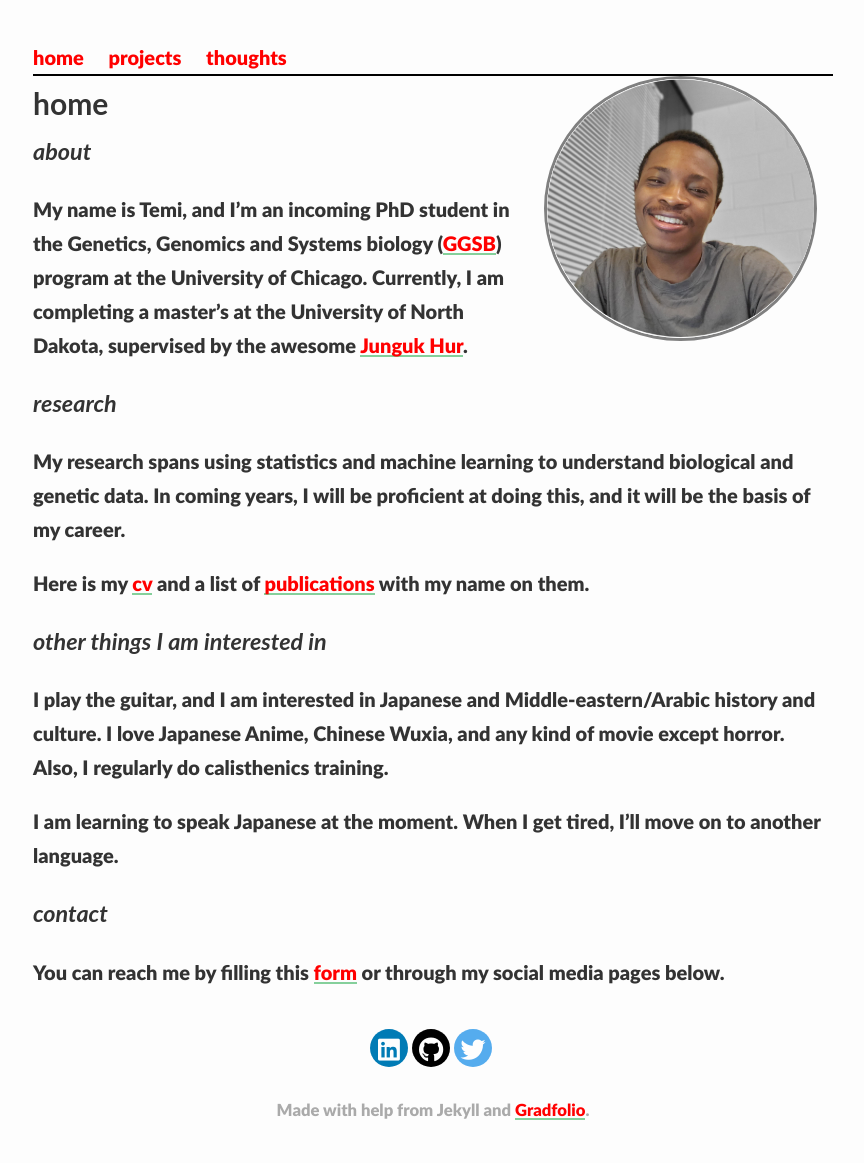
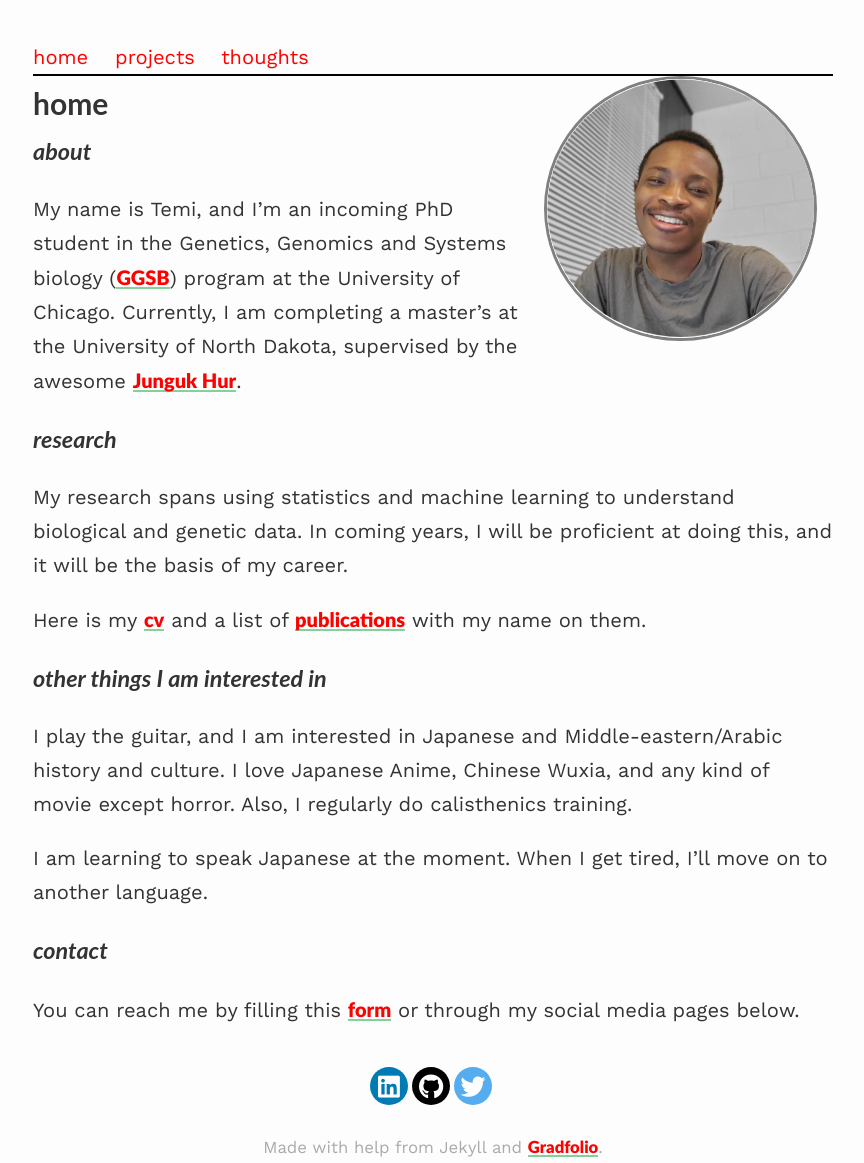
Before and after one commit to tobbyxy/temipete.github.io, a Jekyll site: the page built from index.md, in a window 1280 px wide. Shown: the whole page, without its empty margins (207-1071 px from the left). Built offline with Jekyll 4.4.1, drawn with Linux system fonts in a browser that asks for light colours; nearby versions of some CDN libraries; our own code applies the rules of GitHub Pages for plain Markdown files; before the commit the page ends 1125 px from its top, so only the background shows below that.

Commit message:
Update style.scss

```diff
--- a/assets/css/_sass/style.scss
+++ b/assets/css/_sass/style.scss
@@ -4,8 +4,8 @@
 
 body {
   max-width: $content-width;
-  /*font-family: $base-font-family;*/
-  font-family: "Times New Roman", Times, serif;
+  font-family: $base-font-family;
+  /*font-family: "Times New Roman", Times, serif;*/
   margin: 0 auto;
   line-height: $base-line-height;
   font-size: $base-font-size;
```
